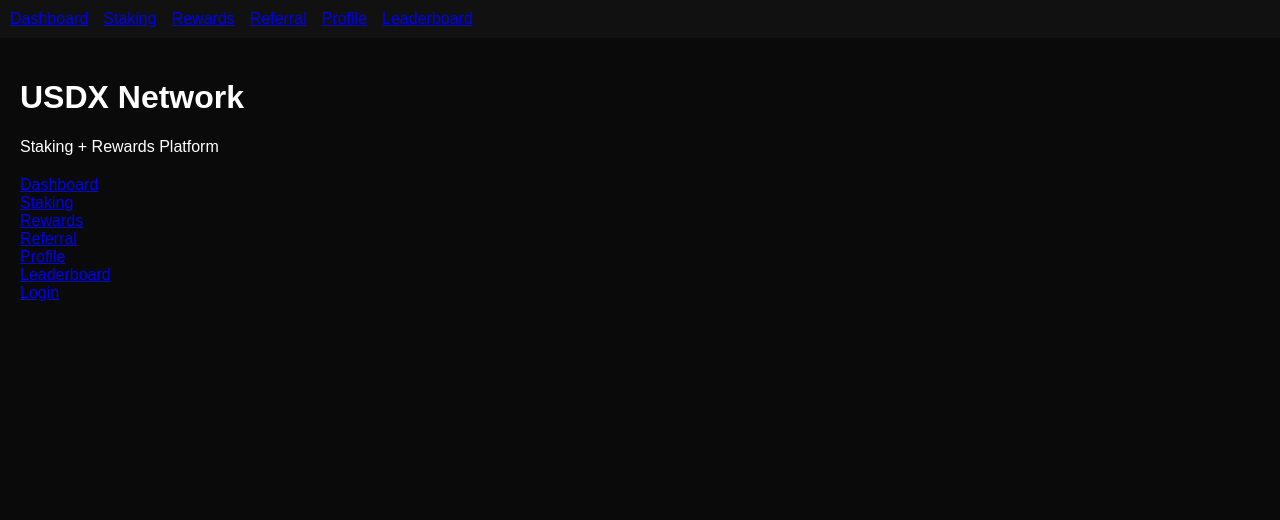
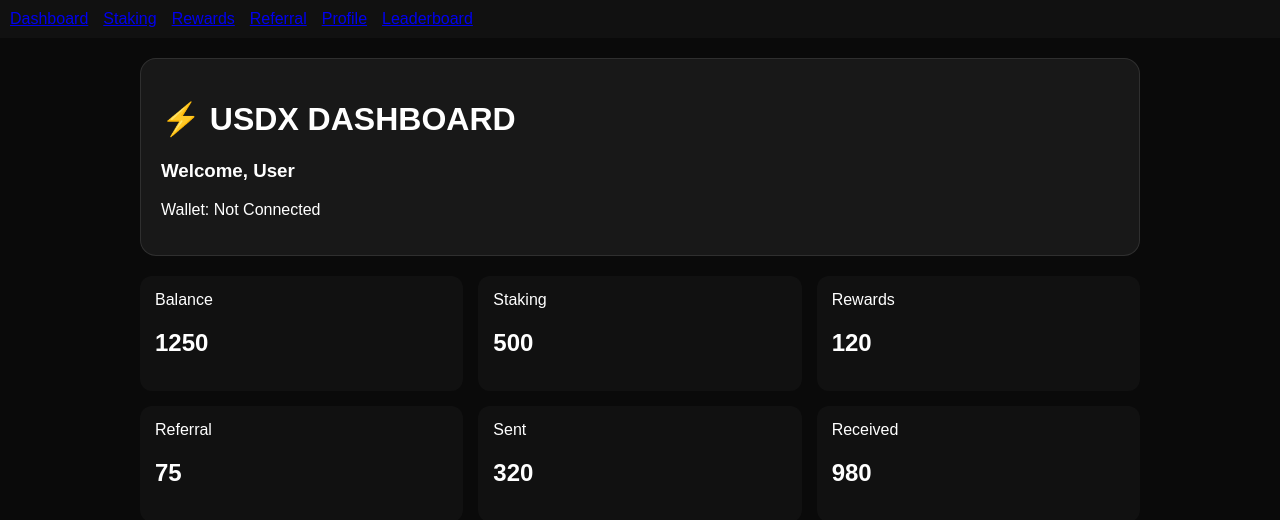
Before and after one commit to usdxofficialdev/-Dead-Token-Exchange-, a Next.js app: page / in a window 1280 px wide. Shown: the top 520 px of the page. Built offline with nearby package versions, Linux system fonts and the light colour scheme.

Commit message:
Update page.tsx

```diff
--- a/app/page.tsx
+++ b/app/page.tsx
@@ -1,25 +1,64 @@
-import Link from "next/link";
+"use client";
 
-export default function Home() {
+import { useEffect, useState } from "react";
+
+export default function Dashboard() {
+  const [wallet, setWallet] = useState<string | null>(null);
+  const [userName, setUserName] = useState("User");
+
+  useEffect(() => {
+    const w = localStorage.getItem("wallet");
+    if (w) setWallet(w);
+
+    const n = localStorage.getItem("username");
+    if (n) setUserName(n);
+  }, []);
+
+  const data = {
+    balance: 1250,
+    staking: 500,
+    rewards: 120,
+    referral: 75,
+    sent: 320,
+    received: 980
+  };
+
   return (
-    <div style={{ padding: "20px" }}>
+    <div style={{
+      minHeight: "100vh",
+      padding: "20px",
+      color: "#fff",
+      background: "#0a0a0a"
+    }}>
 
-      <h1>USDX Network</h1>
-      <p>Staking + Rewards Platform</p>
+      <div style={{ maxWidth: "1000px", margin: "auto" }}>
 
-      {/* MAIN UI NAVIGATION (old app restore) */}
-      <div style={{ marginTop: "20px" }}>
+        <div style={{
+          padding: "20px",
+          borderRadius: "16px",
+          background: "rgba(255,255,255,0.06)",
+          border: "1px solid rgba(255,255,255,0.1)"
+        }}>
+          <h1>⚡ USDX DASHBOARD</h1>
+          <h3>Welcome, {userName}</h3>
+          <p>Wallet: {wallet || "Not Connected"}</p>
+        </div>
 
-        <Link href="/dashboard">Dashboard</Link><br/>
-        <Link href="/membership">Staking</Link><br/>
-        <Link href="/rewards">Rewards</Link><br/>
-        <Link href="/referral">Referral</Link><br/>
-        <Link href="/profile">Profile</Link><br/>
-        <Link href="/leaderboard">Leaderboard</Link><br/>
-        <Link href="/login">Login</Link><br/>
+        <div style={{
+          marginTop: "20px",
+          display: "grid",
+          gridTemplateColumns: "repeat(3, 1fr)",
+          gap: "15px"
+        }}>
+          <div style={{ padding: "15px", background: "#111", borderRadius: "12px" }}>Balance <h2>{data.balance}</h2></div>
+          <div style={{ padding: "15px", background: "#111", borderRadius: "12px" }}>Staking <h2>{data.staking}</h2></div>
+          <div style={{ padding: "15px", background: "#111", borderRadius: "12px" }}>Rewards <h2>{data.rewards}</h2></div>
+          <div style={{ padding: "15px", background: "#111", borderRadius: "12px" }}>Referral <h2>{data.referral}</h2></div>
+          <div style={{ padding: "15px", background: "#111", borderRadius: "12px" }}>Sent <h2>{data.sent}</h2></div>
+          <div style={{ padding: "15px", background: "#111", borderRadius: "12px" }}>Received <h2>{data.received}</h2></div>
+        </div>
 
       </div>
-
     </div>
   );
 }
```
